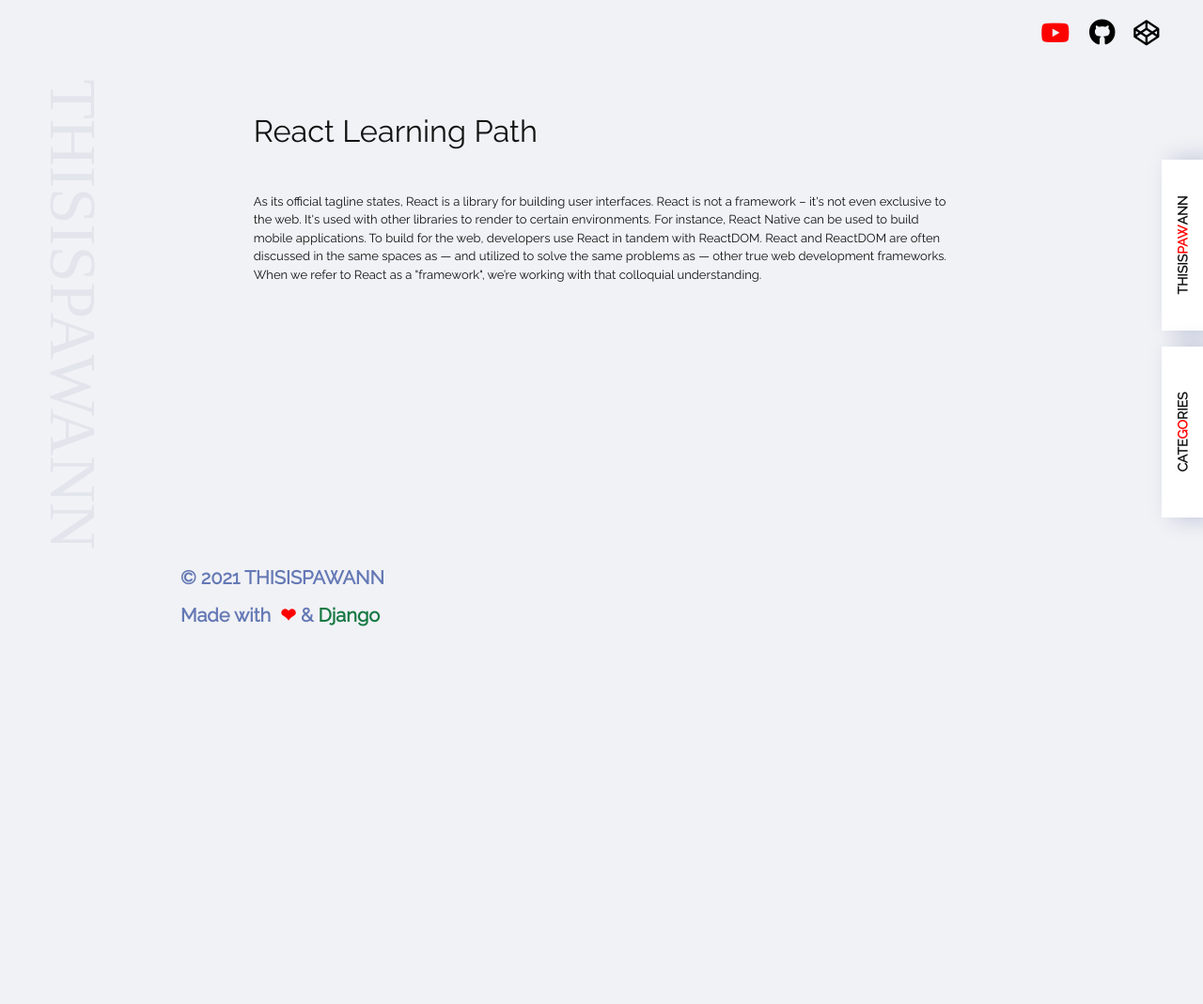
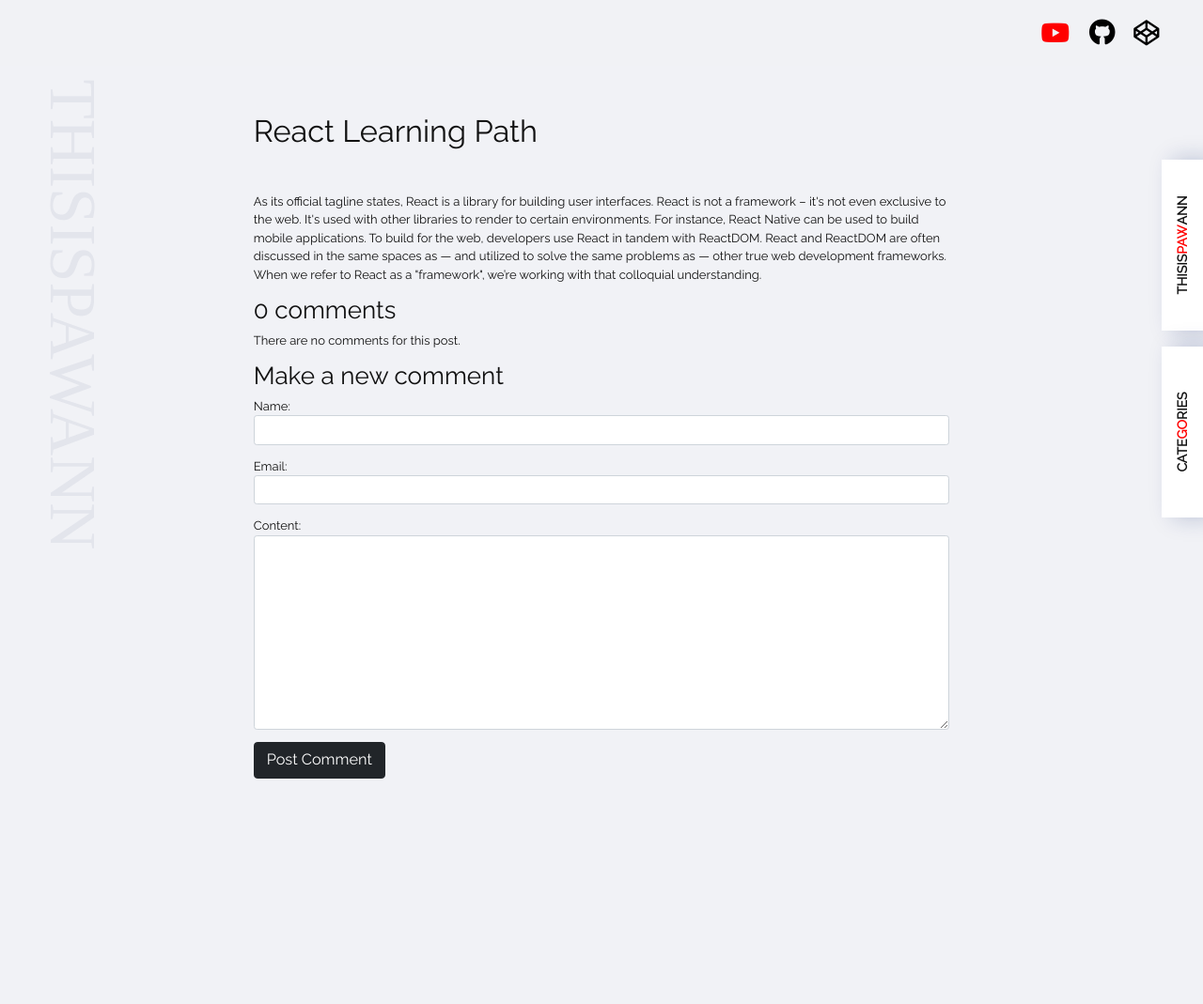
Before and after one commit to thisispawann/mysite, a Django app: a page that uses templates/post_detail.html in a window 1280 px wide. Shown: the top 1069 px of the page at 94% size. Before the commit the page ends 667 px from the top, so only its background shows below. Run offline with Django 3.2, Linux system fonts and the light colour scheme; data comes from the database, SQL or seed files in the repository; both versions use the stored data as it was after the commit.

Commit message:
adding comment features

```diff
--- /dev/null
+++ b/posts/forms.py
@@ -0,0 +1,14 @@
+from django import forms
+from .models import Comment
+
+
+class NewCommentForm(forms.ModelForm):
+    class Meta:
+        model = Comment
+        fields = ('name', 'email', 'content')
+        #widgets allows us to formatting builtin bootstrap
+        widgets = {
+            'name': forms.TextInput(attrs={'class':'col-sm-12 form-control'}),
+            'email': forms.EmailInput(attrs={'class':'col-sm-12 form-control'}),
+            'content': forms.Textarea(attrs={'class':'form-control'}),
+        }
--- a/posts/views.py
+++ b/posts/views.py
@@ -1,5 +1,6 @@
-from django.shortcuts import render, get_object_or_404
+from django.shortcuts import render, get_object_or_404, HttpResponseRedirect
 from .models import Post
+from .forms import NewCommentForm
 
 # Create your views here.
 
@@ -8,7 +9,32 @@
     all_posts = Post.newmanager.all() #collected all data from post model
     return render(request, 'blog.html', {'posts': all_posts})
 
+
+
 #post detail
 def PostDetail(request, post):
     post = get_object_or_404(Post, slug=post, status='published')
-    return render(request, 'post_detail.html', {'post': post})
+    #filtering out publish or not
+    #slug=post is slug name goes to url like blog/slug
+    comments = post.comments.filter(status=True)
+    user_comment = None
+
+    if request.method == 'POST':
+        comment_form = NewCommentForm(request.POST)
+        if comment_form.is_valid():
+            user_comment = comment_form.save(commit=False)
+            user_comment.post = post
+            user_comment.save()
+            return HttpResponseRedirect("/" + post.slug)
+    else:
+        comment_form = NewCommentForm()
+    return render(
+        request,
+        "post_detail.html",
+        {
+            "post": post,
+            "comments": user_comment,
+            "comments":comments,
+            "comment_form" : comment_form,
+        }
+    )
--- a/templates/post_detail.html
+++ b/templates/post_detail.html
@@ -14,6 +14,25 @@
         <div class="col-12 pt-5">
           <p>{{post.content|safe}}</p>
         </div>
+         <div class="col-md-12">
+        {% comment %} 0 comments {% endcomment %}
+        {% with comments.count as total_comments %}
+        <h2>
+          {{ total_comments }} comment{{ total_comments|pluralize }}
+        </h2>
+        {% endwith %}
+        {% for comment in comments %} Comment {{ forloop.counter }} by <b>{{ comment.name }}</b> on {{ comment.publish }}
+        {{ comment.content|linebreaks }}
+        {% empty %}
+        <p>There are no comments for this post.</p>
+        {% endfor %}
+        <h2>Make a new comment</h2>
+        <form method="post" id="myForm">
+          {{ comment_form.as_p}}
+          {% csrf_token %}
+          <button type="submit" class="btn btn-dark btn-lg btn-block">Post Comment</button>
+        </form>
+      </div>
       </div>
     </div>
   </div>
```
Also changed, not shown: db.sqlite3.
